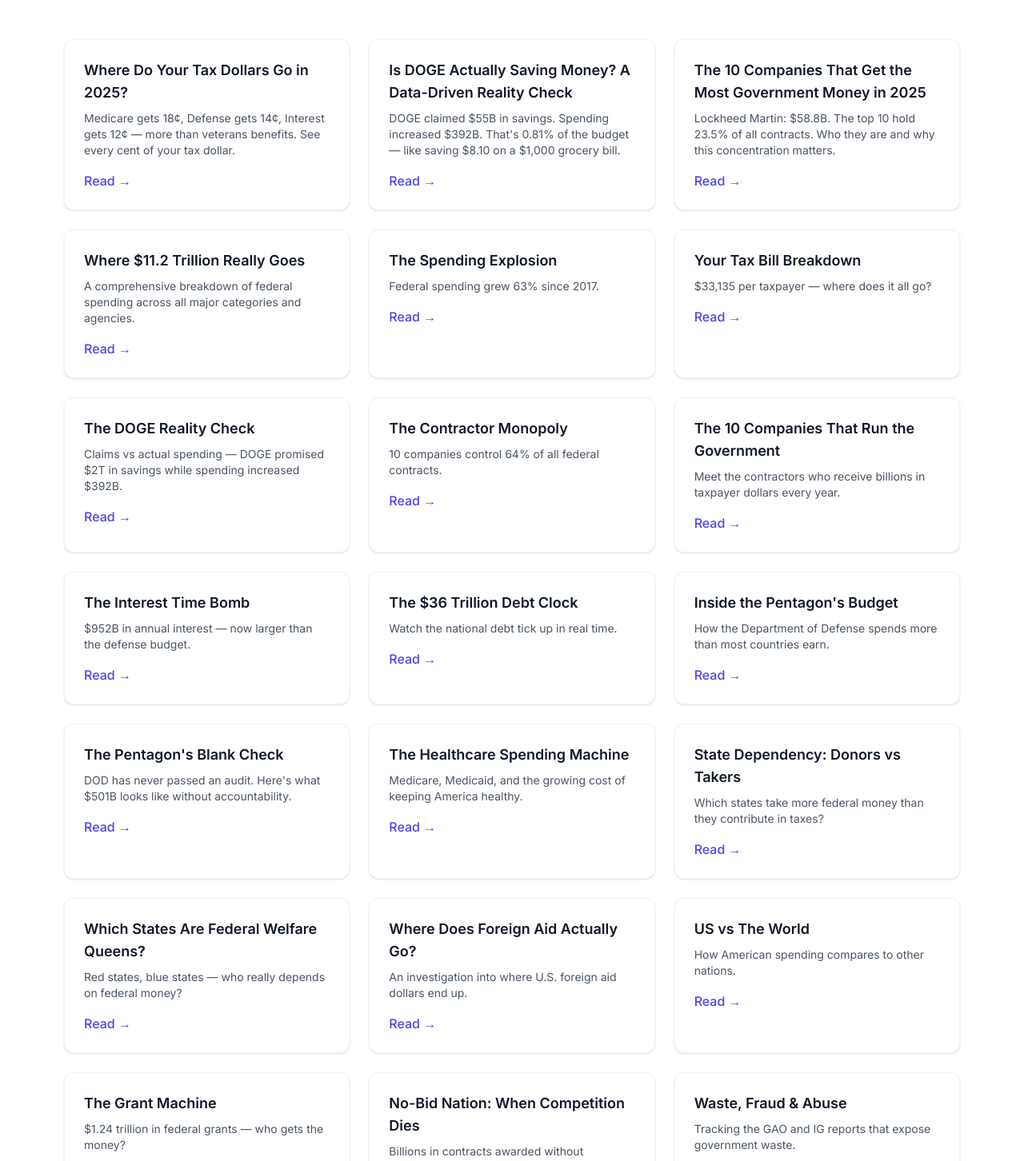
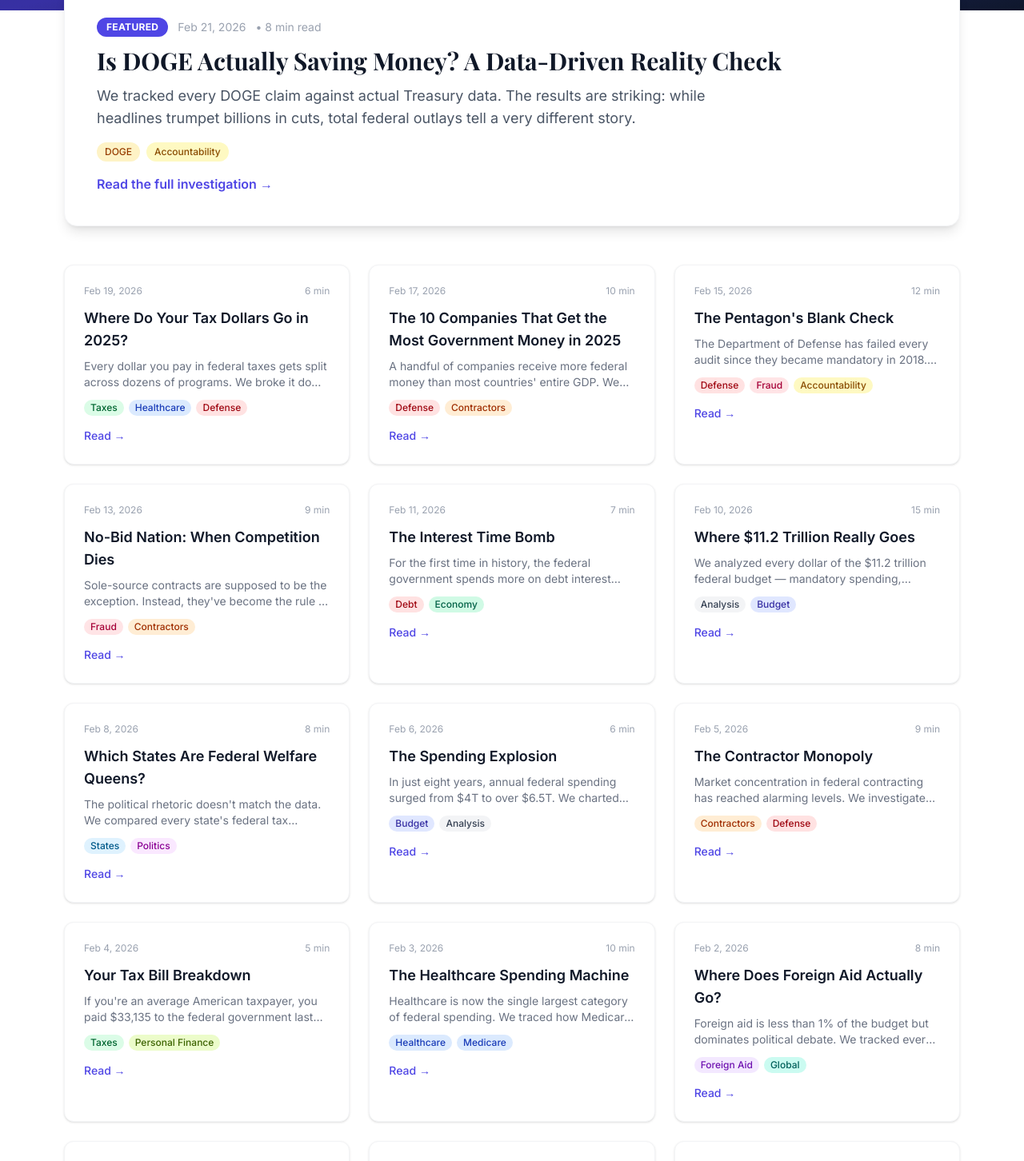
Before and after one commit to kianbob/openspending, a Next.js app: page /investigations in a window 1280 px wide. Shown: the part 420-1872 px from the top of the page at 80% size. Built offline with nearby package versions, Linux system fonts and the light colour scheme.

Commit message:
Improve compare page and investigation cards

```diff
--- a/src/app/investigations/page.tsx
+++ b/src/app/investigations/page.tsx
@@ -7,130 +7,261 @@ export const metadata: Metadata = {
   description: 'In-depth investigations and analysis of federal government spending.',
 };
 
-const articles = [
+type Article = {
+  href: string;
+  title: string;
+  description: string;
+  teaser: string;
+  date: string;
+  tags: string[];
+  readTime: number;
+};
+
+const articles: Article[] = [
+  {
+    href: '/doge-savings-reality',
+    title: 'Is DOGE Actually Saving Money? A Data-Driven Reality Check',
+    description: 'DOGE claimed $55B in savings. Spending increased $392B. That\'s 0.81% of the budget — like saving $8.10 on a $1,000 grocery bill.',
+    teaser: 'We tracked every DOGE claim against actual Treasury data. The results are striking: while headlines trumpet billions in cuts, total federal outlays tell a very different story.',
+    date: 'Feb 21, 2026',
+    tags: ['DOGE', 'Accountability'],
+    readTime: 8,
+  },
   {
     href: '/where-tax-dollars-go',
     title: 'Where Do Your Tax Dollars Go in 2025?',
     description: 'Medicare gets 18¢, Defense gets 14¢, Interest gets 12¢ — more than veterans benefits. See every cent of your tax dollar.',
-  },
-  {
-    href: '/doge-savings-reality',
-    title: 'Is DOGE Actually Saving Money? A Data-Driven Reality Check',
-    description: 'DOGE claimed $55B in savings. Spending increased $392B. That\'s 0.81% of the budget — like saving $8.10 on a $1,000 grocery bill.',
+    teaser: 'Every dollar you pay in federal taxes gets split across dozens of programs. We broke it down to the penny so you can see exactly where your money goes.',
+    date: 'Feb 19, 2026',
+    tags: ['Taxes', 'Healthcare', 'Defense'],
+    readTime: 6,
   },
   {
     href: '/biggest-government-contractors-2025',
     title: 'The 10 Companies That Get the Most Government Money in 2025',
     description: 'Lockheed Martin: $58.8B. The top 10 hold 23.5% of all contracts. Who they are and why this concentration matters.',
+    teaser: 'A handful of companies receive more federal money than most countries\' entire GDP. We ranked them, traced their subsidiaries, and followed the money.',
+    date: 'Feb 17, 2026',
+    tags: ['Defense', 'Contractors'],
+    readTime: 10,
+  },
+  {
+    href: '/pentagon-deep-dive',
+    title: "The Pentagon's Blank Check",
+    description: "DOD has never passed an audit. Here's what $501B looks like without accountability.",
+    teaser: 'The Department of Defense has failed every audit since they became mandatory in 2018. We dug into the numbers to understand what $501 billion in unauditable spending looks like.',
+    date: 'Feb 15, 2026',
+    tags: ['Defense', 'Fraud', 'Accountability'],
+    readTime: 12,
+  },
+  {
+    href: '/no-bid',
+    title: 'No-Bid Nation: When Competition Dies',
+    description: 'Billions in contracts awarded without competitive bidding.',
+    teaser: 'Sole-source contracts are supposed to be the exception. Instead, they\'ve become the rule in some agencies. We mapped every no-bid contract over $10M.',
+    date: 'Feb 13, 2026',
+    tags: ['Fraud', 'Contractors'],
+    readTime: 9,
+  },
+  {
+    href: '/interest',
+    title: 'The Interest Time Bomb',
+    description: '$952B in annual interest — now larger than the defense budget.',
+    teaser: 'For the first time in history, the federal government spends more on debt interest than on national defense. And it\'s accelerating.',
+    date: 'Feb 11, 2026',
+    tags: ['Debt', 'Economy'],
+    readTime: 7,
   },
   {
     href: '/spending-analysis',
     title: 'Where $11.2 Trillion Really Goes',
     description: 'A comprehensive breakdown of federal spending across all major categories and agencies.',
+    teaser: 'We analyzed every dollar of the $11.2 trillion federal budget — mandatory spending, discretionary spending, and everything in between.',
+    date: 'Feb 10, 2026',
+    tags: ['Analysis', 'Budget'],
+    readTime: 15,
+  },
+  {
+    href: '/welfare-queens',
+    title: 'Which States Are Federal Welfare Queens?',
+    description: 'Red states, blue states — who really depends on federal money?',
+    teaser: 'The political rhetoric doesn\'t match the data. We compared every state\'s federal tax contributions to what they receive back. The results defy partisan narratives.',
+    date: 'Feb 8, 2026',
+    tags: ['States', 'Politics'],
+    readTime: 8,
   },
   {
     href: '/spending-explosion',
     title: 'The Spending Explosion',
     description: 'Federal spending grew 63% since 2017.',
+    teaser: 'In just eight years, annual federal spending surged from $4T to over $6.5T. We charted the growth across every major category to find out where the money went.',
+    date: 'Feb 6, 2026',
+    tags: ['Budget', 'Analysis'],
+    readTime: 6,
+  },
+  {
+    href: '/contractor-monopoly',
+    title: 'The Contractor Monopoly',
+    description: '10 companies control 64% of all federal contracts.',
+    teaser: 'Market concentration in federal contracting has reached alarming levels. We investigated how a small group of companies came to dominate government spending.',
+    date: 'Feb 5, 2026',
+    tags: ['Contractors', 'Defense'],
+    readTime: 9,
   },
   {
     href: '/your-tax-bill',
     title: 'Your Tax Bill Breakdown',
     description: '$33,135 per taxpayer — where does it all go?',
+    teaser: 'If you\'re an average American taxpayer, you paid $33,135 to the federal government last year. Here\'s exactly how Washington spent your money.',
+    date: 'Feb 4, 2026',
+    tags: ['Taxes', 'Personal Finance'],
+    readTime: 5,
+  },
+  {
+    href: '/healthcare-spending',
+    title: 'The Healthcare Spending Machine',
+    description: 'Medicare, Medicaid, and the growing cost of keeping America healthy.',
+    teaser: 'Healthcare is now the single largest category of federal spending. We traced how Medicare and Medicaid grew to consume nearly a quarter of the entire budget.',
+    date: 'Feb 3, 2026',
+    tags: ['Healthcare', 'Medicare'],
+    readTime: 10,
+  },
+  {
+    href: '/foreign-aid-deep-dive',
+    title: 'Where Does Foreign Aid Actually Go?',
+    description: 'An investigation into where U.S. foreign aid dollars end up.',
+    teaser: 'Foreign aid is less than 1% of the budget but dominates political debate. We tracked every dollar to its destination country and purpose.',
+    date: 'Feb 2, 2026',
+    tags: ['Foreign Aid', 'Global'],
+    readTime: 8,
   },
   {
     href: '/doge-reality',
     title: 'The DOGE Reality Check',
     description: 'Claims vs actual spending — DOGE promised $2T in savings while spending increased $392B.',
+    teaser: 'A detailed comparison of every public DOGE savings claim against actual Treasury disbursement data.',
+    date: 'Feb 1, 2026',
+    tags: ['DOGE', 'Accountability'],
+    readTime: 7,
   },
   {
-    href: '/contractor-monopoly',
-    title: 'The Contractor Monopoly',
-    description: '10 companies control 64% of all federal contracts.',
+    href: '/national-debt',
+    title: 'The $36 Trillion Debt Clock',
+    description: 'Watch the national debt tick up in real time.',
+    teaser: 'The national debt grows by roughly $100,000 every second. Our real-time tracker puts the scale of federal borrowing in perspective.',
+    date: 'Feb 1, 2026',
+    tags: ['Debt', 'Economy'],
+    readTime: 4,
+  },
+  {
+    href: '/pentagon-spending',
+    title: "Inside the Pentagon's Budget",
+    description: 'How the Department of Defense spends more than most countries earn.',
+    teaser: 'The Pentagon\'s budget exceeds the GDP of most nations. We broke it down by service branch, program, and contractor.',
+    date: 'Feb 1, 2026',
+    tags: ['Defense'],
+    readTime: 11,
+  },
+  {
+    href: '/state-dependency',
+    title: 'State Dependency: Donors vs Takers',
+    description: 'Which states take more federal money than they contribute in taxes?',
+    teaser: 'Some states contribute far more in taxes than they receive; others are net beneficiaries. We ranked all 50 states.',
+    date: 'Feb 1, 2026',
+    tags: ['States'],
+    readTime: 7,
   },
   {
     href: '/top-10',
     title: 'The 10 Companies That Run the Government',
     description: 'Meet the contractors who receive billions in taxpayer dollars every year.',
-  },
-  {
-    href: '/interest',
-    title: 'The Interest Time Bomb',
-    description: '$952B in annual interest — now larger than the defense budget.',
-  },
-  {
-    href: '/national-debt',
-    title: 'The $36 Trillion Debt Clock',
-    description: 'Watch the national debt tick up in real time.',
-  },
-  {
-    href: '/pentagon-spending',
-    title: "Inside the Pentagon's Budget",
-    description: 'How the Department of Defense spends more than most countries earn.',
-  },
-  {
-    href: '/pentagon-deep-dive',
-    title: "The Pentagon's Blank Check",
-    description: "DOD has never passed an audit. Here's what $501B looks like without accountability.",
-  },
-  {
-    href: '/healthcare-spending',
-    title: 'The Healthcare Spending Machine',
-    description: 'Medicare, Medicaid, and the growing cost of keeping America healthy.',
-  },
-  {
-    href: '/state-dependency',
-    title: 'State Dependency: Donors vs Takers',
-    description: 'Which states take more federal money than they contribute in taxes?',
-  },
-  {
-    href: '/welfare-queens',
-    title: 'Which States Are Federal Welfare Queens?',
-    description: 'Red states, blue states — who really depends on federal money?',
-  },
-  {
-    href: '/foreign-aid-deep-dive',
-    title: 'Where Does Foreign Aid Actually Go?',
-    description: 'An investigation into where U.S. foreign aid dollars end up.',
+    teaser: 'From Lockheed Martin to McKesson, these ten companies shape how your tax dollars are spent.',
+    date: 'Feb 1, 2026',
+    tags: ['Contractors', 'Defense'],
+    readTime: 8,
   },
   {
     href: '/global-comparison',
     title: 'US vs The World',
     description: 'How American spending compares to other nations.',
+    teaser: 'The US spends more on defense than the next 10 countries combined. But that\'s just the beginning of the comparison.',
+    date: 'Feb 1, 2026',
+    tags: ['Global', 'Analysis'],
+    readTime: 6,
   },
   {
     href: '/grants',
     title: 'The Grant Machine',
     description: '$1.24 trillion in federal grants — who gets the money?',
-  },
-  {
-    href: '/no-bid',
-    title: 'No-Bid Nation: When Competition Dies',
-    description: 'Billions in contracts awarded without competitive bidding.',
+    teaser: 'Federal grants dwarf contracts in total dollars. We mapped every grant to its recipient to reveal where the money actually flows.',
+    date: 'Feb 1, 2026',
+    tags: ['Grants', 'Analysis'],
+    readTime: 9,
   },
   {
     href: '/waste',
     title: 'Waste, Fraud & Abuse',
     description: 'Tracking the GAO and IG reports that expose government waste.',
+    teaser: 'Government auditors find billions in waste every year. We compiled their findings into a single, searchable database.',
+    date: 'Feb 1, 2026',
+    tags: ['Fraud', 'Accountability'],
+    readTime: 10,
   },
   {
     href: '/efficiency',
     title: 'Government Efficiency & Accountability',
     description: 'Measuring how well agencies spend taxpayer dollars.',
+    teaser: 'Not all agencies are equal when it comes to getting value for money. We ranked them by efficiency metrics.',
+    date: 'Feb 1, 2026',
+    tags: ['Accountability', 'Analysis'],
+    readTime: 7,
   },
   {
     href: '/how-it-works',
     title: 'How Federal Spending Actually Works',
     description: 'From appropriations to outlays — the complete guide to government spending.',
+    teaser: 'The federal budget process is deliberately complex. This guide cuts through the jargon to explain how money actually moves through the system.',
+    date: 'Feb 1, 2026',
+    tags: ['Explainer', 'Budget'],
+    readTime: 12,
   },
   {
     href: '/shutdown-calculator',
     title: 'Government Shutdown Calculator',
     description: 'What a shutdown really costs taxpayers.',
+    teaser: 'Government shutdowns don\'t save money — they cost it. Our calculator shows the real economic damage in real time.',
+    date: 'Feb 1, 2026',
+    tags: ['Economy', 'Budget'],
+    readTime: 4,
   },
 ];
 
+const tagColors: Record<string, string> = {
+  'DOGE': 'bg-amber-100 text-amber-800',
+  'Defense': 'bg-red-100 text-red-800',
+  'Healthcare': 'bg-blue-100 text-blue-800',
+  'Medicare': 'bg-blue-100 text-blue-800',
+  'Fraud': 'bg-rose-100 text-rose-800',
+  'Foreign Aid': 'bg-purple-100 text-purple-800',
+  'Contractors': 'bg-orange-100 text-orange-800',
+  'Taxes': 'bg-green-100 text-green-800',
+  'Debt': 'bg-red-100 text-red-800',
+  'Economy': 'bg-emerald-100 text-emerald-800',
+  'States': 'bg-sky-100 text-sky-800',
+  'Budget': 'bg-indigo-100 text-indigo-800',
+  'Analysis': 'bg-gray-100 text-gray-700',
+  'Accountability': 'bg-yellow-100 text-yellow-800',
+  'Global': 'bg-teal-100 text-teal-800',
+  'Grants': 'bg-violet-100 text-violet-800',
+  'Explainer': 'bg-cyan-100 text-cyan-800',
+  'Politics': 'bg-fuchsia-100 text-fuchsia-800',
+  'Personal Finance': 'bg-lime-100 text-lime-800',
+};
+
 export default function InvestigationsPage() {
+  const featured = articles[0];
+  const rest = articles.slice(1);
+
   return (
     <>
       <div className="max-w-5xl mx-auto px-4 pt-6">
@@ -144,25 +275,70 @@ export default function InvestigationsPage() {
           <p className="mt-4 text-lg text-indigo-200 max-w-2xl mx-auto">
             In-depth analysis and editorial coverage of federal spending patterns, waste, and accountability.
           </p>
+          <p className="mt-2 text-sm text-indigo-300">{articles.length} investigations • Updated February 2026</p>
         </div>
       </section>
 
-      <section className="max-w-6xl mx-auto px-4 py-16">
+      {/* Featured Investigation */}
+      <section className="max-w-6xl mx-auto px-4 -mt-8">
+        <Link
+          href={featured.href}
+          className="block bg-white rounded-2xl shadow-lg hover:shadow-xl transition border border-gray-100 overflow-hidden"
+        >
+          <div className="p-8 md:p-10">
+            <div className="flex items-center gap-3 mb-3">
+              <span className="bg-indigo-600 text-white text-xs font-bold px-3 py-1 rounded-full uppercase tracking-wide">Featured</span>
+              <span className="text-sm text-gray-400">{featured.date}</span>
+              <span className="text-sm text-gray-400">• {featured.readTime} min read</span>
+            </div>
+            <h2 className="font-serif text-2xl md:text-3xl font-bold text-gray-900 mb-3">
+              {featured.title}
+            </h2>
+            <p className="text-gray-600 text-base md:text-lg mb-4 max-w-3xl">
+              {featured.teaser}
+            </p>
+            <div className="flex flex-wrap gap-2 mb-4">
+              {featured.tags.map((tag) => (
+                <span key={tag} className={`text-xs font-medium px-2.5 py-1 rounded-full ${tagColors[tag] || 'bg-gray-100 text-gray-700'}`}>
+                  {tag}
+                </span>
+              ))}
+            </div>
+            <span className="text-indigo-600 font-semibold">
+              Read the full investigation →
+            </span>
+          </div>
+        </Link>
+      </section>
+
+      {/* Rest of investigations */}
+      <section className="max-w-6xl mx-auto px-4 py-12">
         <div className="grid grid-cols-1 md:grid-cols-2 lg:grid-cols-3 gap-6">
-          {articles.map((article) => (
+          {rest.map((article) => (
             <Link
               key={article.href}
               href={article.href}
-              className="block bg-white rounded-xl shadow-sm hover:shadow-md transition border border-gray-100"
+              className="group block bg-white rounded-xl shadow-sm hover:shadow-md transition border border-gray-100"
             >
               <div className="p-6">
-                <h3 className="font-semibold text-lg text-gray-900">
+                <div className="flex items-center justify-between mb-3">
+                  <span className="text-xs text-gray-400">{article.date}</span>
+                  <span className="text-xs text-gray-400">{article.readTime} min</span>
+                </div>
+                <h3 className="font-semibold text-lg text-gray-900 group-hover:text-indigo-700 transition-colors mb-2">
                   {article.title}
                 </h3>
-                <p className="text-sm text-gray-600 mt-2">
-                  {article.description}
+                <p className="text-sm text-gray-500 mb-3 line-clamp-2">
+                  {article.teaser}
                 </p>
-                <span className="text-indigo-600 font-medium mt-4 inline-block">
+                <div className="flex flex-wrap gap-1.5 mb-3">
+                  {article.tags.map((tag) => (
+                    <span key={tag} className={`text-xs font-medium px-2 py-0.5 rounded-full ${tagColors[tag] || 'bg-gray-100 text-gray-700'}`}>
+                      {tag}
+                    </span>
+                  ))}
+                </div>
+                <span className="text-indigo-600 font-medium text-sm">
                   Read →
                 </span>
               </div>
```
Also changed, not shown: src/app/compare/layout.tsx (deleted, +0 -14 lines).
